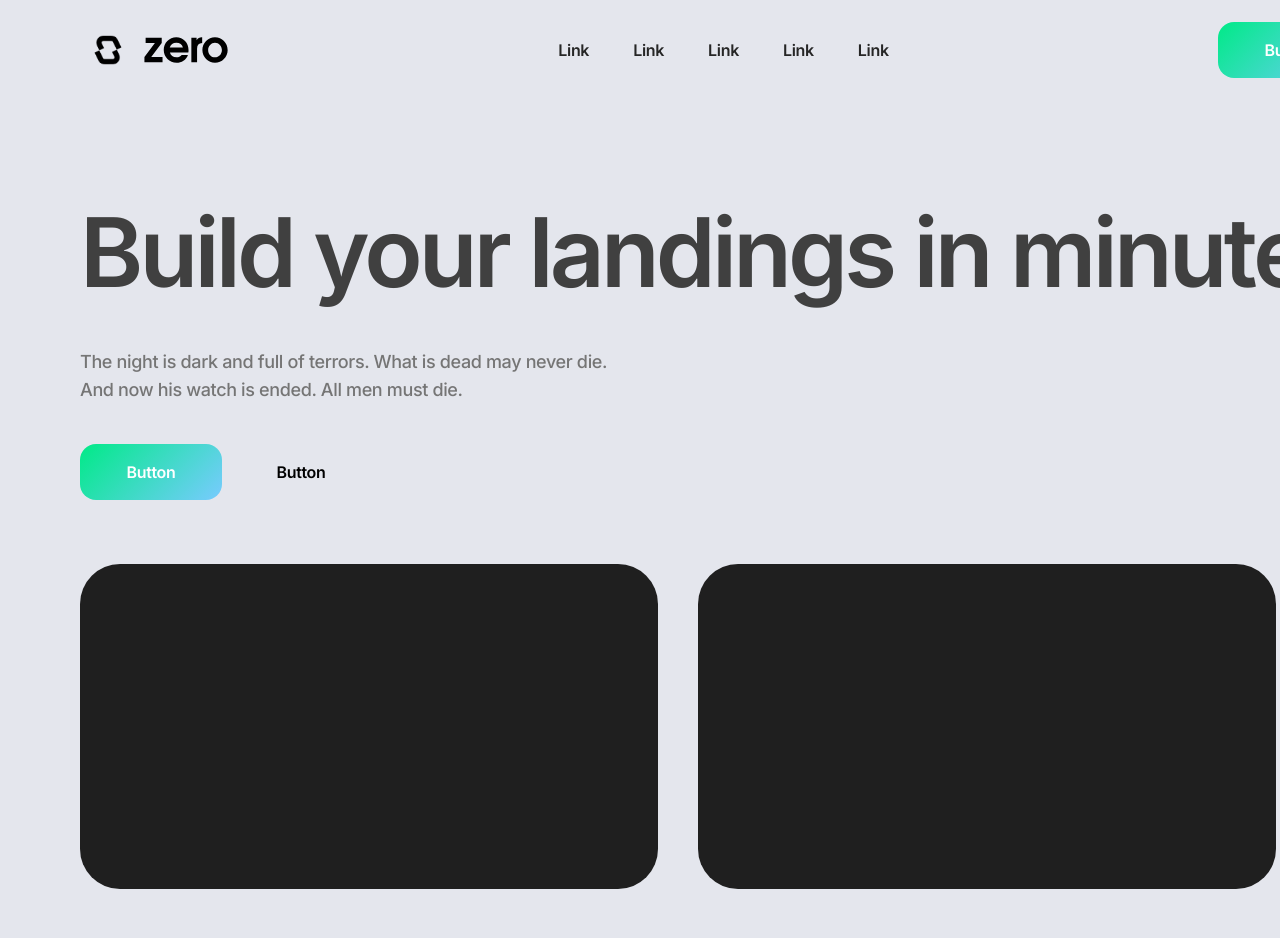
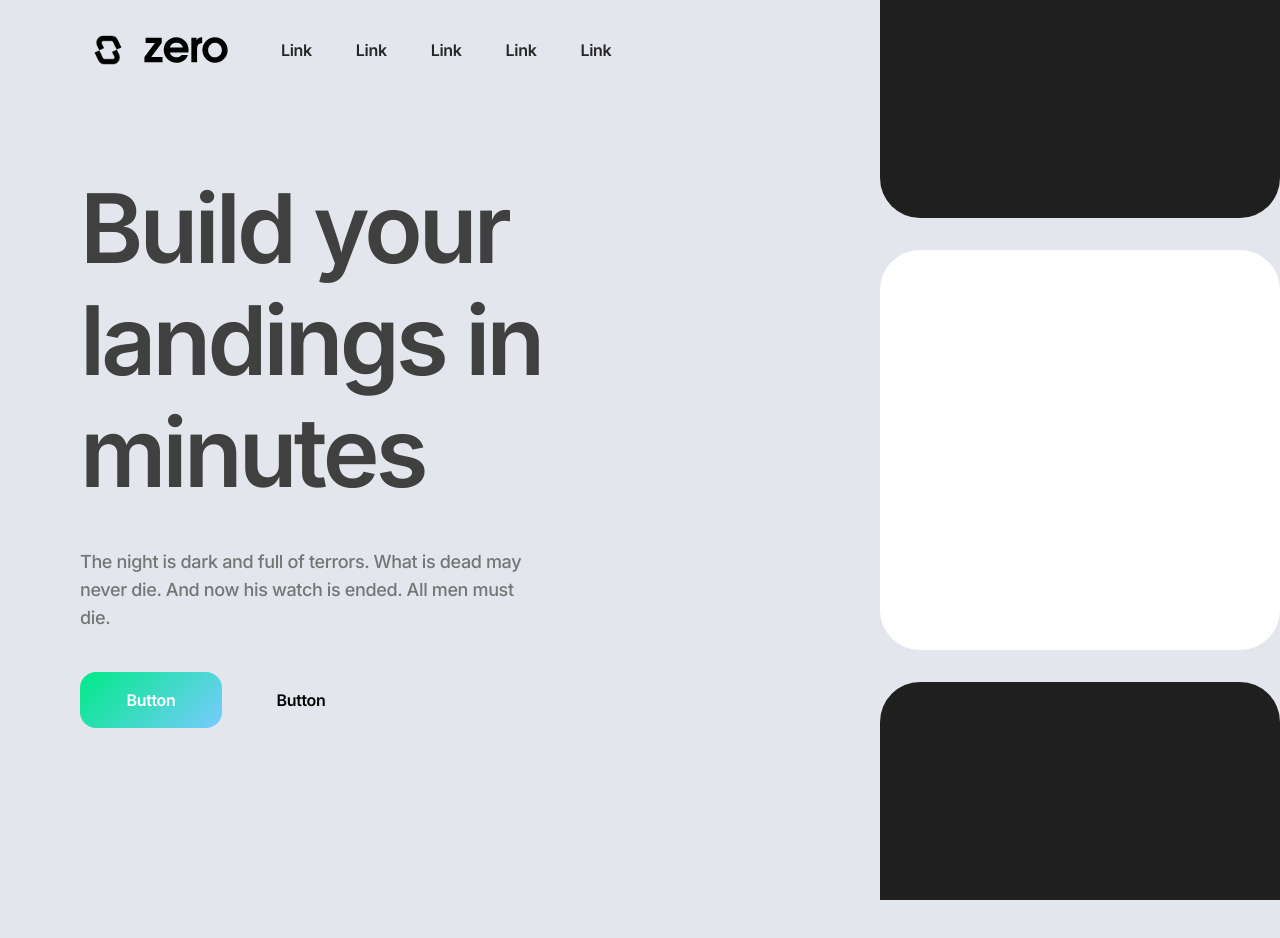
Before and after one commit to OldBoneBro/madmaxx-builder-webapp, a React (Vite) app: page / in a window 1280 px wide. Shown: the top 938 px of the page. After the commit the page ends 900 px from the top, so only its background shows below. Built offline with nearby package versions, Linux system fonts and the light colour scheme.

Commit message:
trying to implement my chained boxes going upward with physics idea

```diff
--- a/src/App.jsx
+++ b/src/App.jsx
@@ -1,9 +1,9 @@
-import Style08 from "./assets/heroes/Style-08.jsx"
+import Style01 from "./assets/heroes/Style-01.jsx"
 
 function App() {
 
   return (
-      <Style08/>
+      <Style01/>
   )
 
 }
--- a/src/assets/heroes/Style-01.jsx
+++ b/src/assets/heroes/Style-01.jsx
@@ -1,12 +1,22 @@
 import Navigatinon from "../navigation/Navigation.jsx"
 import ButtonPrimary from "../components/buttons/ButtonPrimary.jsx"
 import ButtonTertiary from "../components/buttons/ButtonTertiary.jsx"
+import { useEffect, useRef } from "react"
+import { Engine, Render } from "matter-js"
 
 export default function Style01() {
+
+    const canvas = useRef(null)
+    const engine  = useRef(Engine.create())
+
+    useEffect(() => {
+
+    }, [])
 
     return(
         <div className="flex flex-col w-[90rem] h-[56.25rem] gap-[4.5rem] relative overflow-hidden">
             <Navigatinon style={11} />
+            <div ref={canvas} className="absolute left-[39.8125rem] w-[50.1875rem] h-full z-50"></div>
             <div className="flex gap-20 ml-20">
                 <div className="flex w-[45rem] flex-col items-start gap-10">
                     <h2 className="self-stretch dark:text-white text-[#404040] font-inter text-[6rem]/[7rem] not-italic font-semibold tracking-[-0.24rem]">Build your landings in minutes</h2>
@@ -22,7 +32,6 @@ export default function Style01() {
                     <div className="w-[25rem] h-[25rem] rounded-[2.5rem] bg-[#1F1F1F]"></div>
                 </div>
             </div>
-
         </div>
     )
 
```
